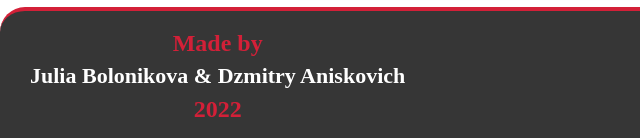
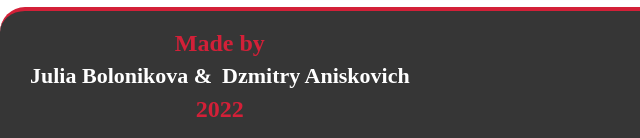
Before and after one commit to Julia-yes/Online-store, a website built with webpack: page index.html in a window 1280 px wide. Shown: the part 9312-9450 px from the top of the page, 0-640 px from the left. Built offline with nearby package versions, Linux system fonts and the light colour scheme; files whose address does not match are found by name.

Commit message:
refactor: add the second git

```diff
--- a/src/components/footer.ts
+++ b/src/components/footer.ts
@@ -5,7 +5,10 @@ export function renderFooter() {
     <div class="footer__inner">
       <div class="footer__left">
         <div class="footer__text">Made by </div>
-        <a href="https://github.com/Julia-yes" class="footer__link"> Julia Bolonikova & Dzmitry Aniskovich</a>
+        <div class="footer__links">
+          <a href="https://github.com/Julia-yes" class="footer__link"> Julia Bolonikova & </a>
+          <a href="https://github.com/mordobiv" class="footer__link"> &thinsp; Dzmitry Aniskovich</a>
+        </div>
         <div class="footer__year">2022</div>
       </div>
       <div class="footer__school">
--- a/src/sass/layout/_footer.scss
+++ b/src/sass/layout/_footer.scss
@@ -20,6 +20,11 @@ footer {
     flex-direction: column;
     align-items: center;
     gap: 10px;
+  }
+
+  &__links {
+    display: flex;
+    flex-direction: row;
   }
 
   &__link {
```
